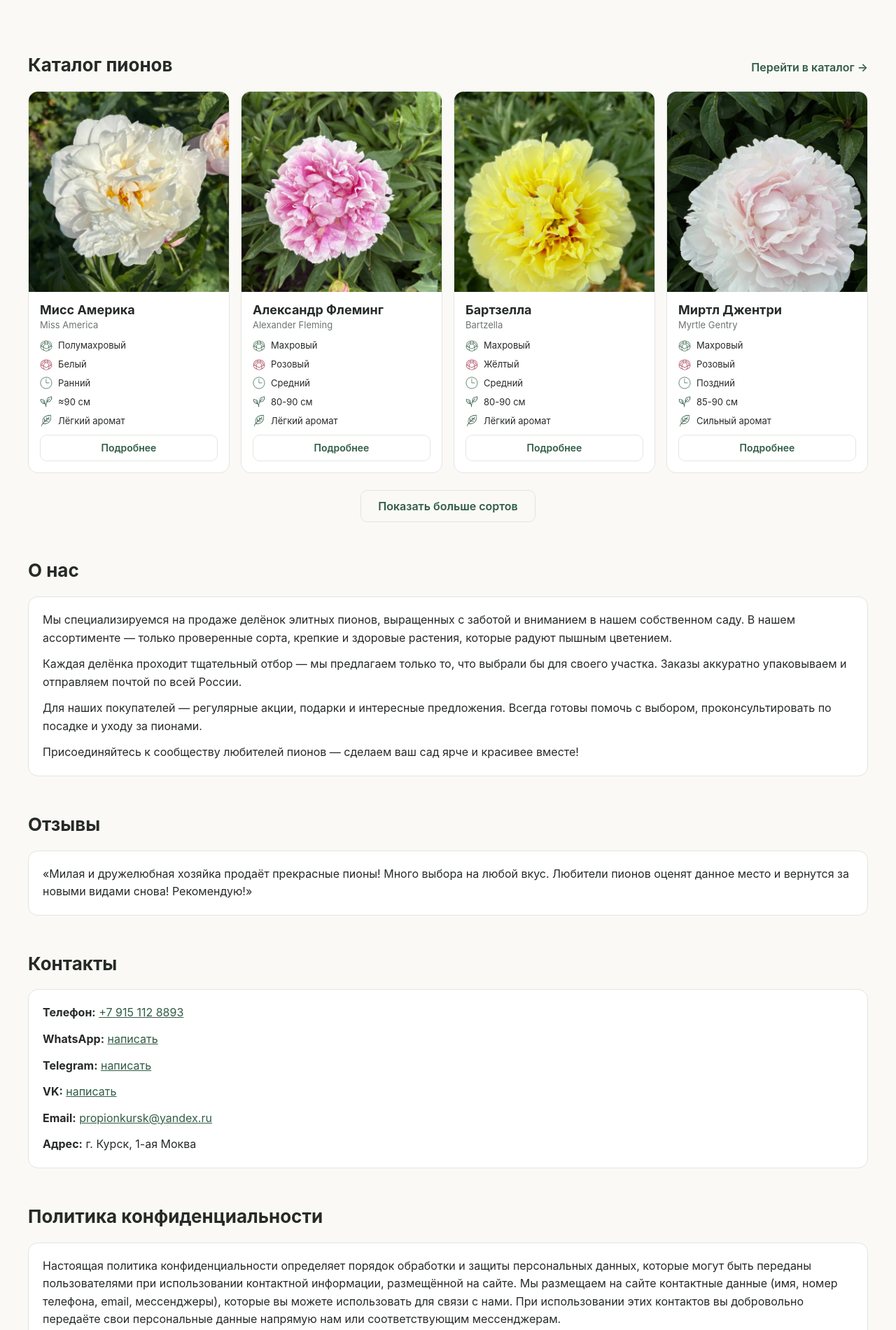
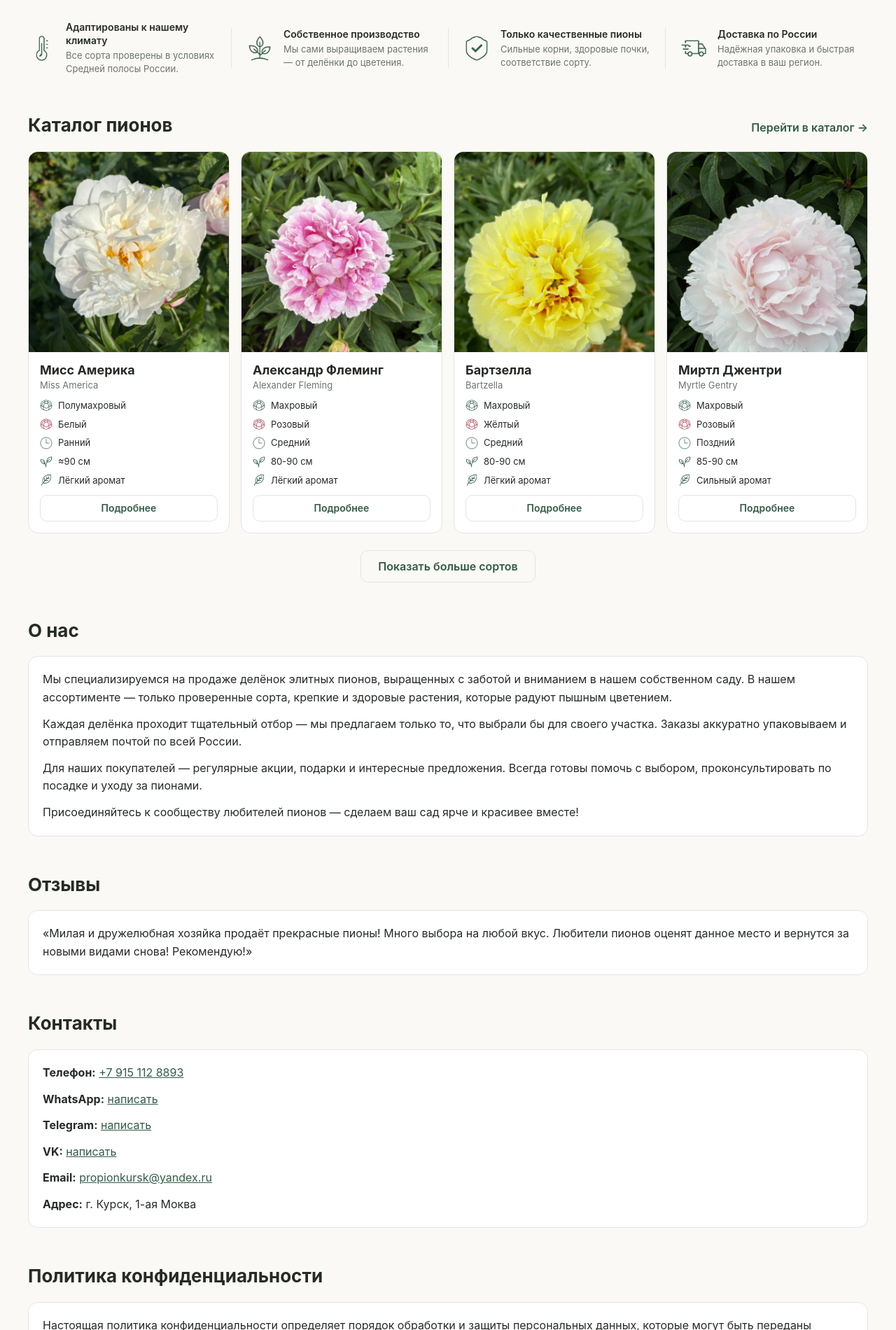
Before and after one commit to propionkursk/propionkursk.ru, a Jekyll site: the page built from index.html, in a window 1280 px wide. Shown: the part 720-2620 px from the top of the page at 70% size. Built offline with Jekyll 4.4.1, drawn with Linux system fonts in a browser that asks for light colours.

Commit message:
Add HOME-BENEFITS-001 benefits strip to homepage
Four-item benefits strip below the hero (climate fit, own production,
quality, delivery), with icons extracted and recolored from provided
source art. Tightened the hero/benefits spacing.

Co-Authored-By: Claude Sonnet 5 <noreply@anthropic.com>

```diff
--- a/assets/css/main.css
+++ b/assets/css/main.css
@@ -302,7 +302,7 @@ section.catalog-intro h1 { font-size: 36px; margin: 0 0 8px; }
 .hero-home {
   max-width: 1280px;
   margin: 0 auto;
-  padding: 32px 20px 40px;
+  padding: 32px 20px 16px;
 }
 
 .hero-home__media {
@@ -323,7 +323,7 @@ section.catalog-intro h1 { font-size: 36px; margin: 0 0 8px; }
 .hero-home__overlay { order: 1; }
 
 @media (min-width: 900px) {
-  .hero-home { padding: 48px 20px; }
+  .hero-home { padding: 48px 20px 20px; }
   .hero-home__media { display: block; }
   .hero-home__overlay {
     position: absolute;
@@ -364,6 +364,50 @@ section.catalog-intro h1 { font-size: 36px; margin: 0 0 8px; }
   .hero-home__trust li { flex: 1 1 150px; }
 }
 
+/* HOME-BENEFITS-001 */
+.home-benefits { background: var(--warm-ivory); }
+.home-benefits__list {
+  list-style: none;
+  margin: 0;
+  padding: 8px 20px 20px;
+  max-width: 1280px;
+  margin: 0 auto;
+  display: grid;
+  grid-template-columns: 1fr;
+  gap: 18px;
+}
+.home-benefits__item {
+  display: flex;
+  align-items: center;
+  gap: 14px;
+  padding-top: 18px;
+}
+.home-benefits__item:first-child { padding-top: 0; border-top: none; }
+.home-benefits__item:not(:first-child) { border-top: 1px solid var(--border); }
+.home-benefits__icon { width: 40px; height: 40px; flex-shrink: 0; object-fit: contain; }
+.home-benefits__title { font-size: 14px; font-weight: 600; color: var(--charcoal); margin: 0 0 2px; line-height: 1.35; }
+.home-benefits__desc { font-size: 13px; font-weight: 400; color: var(--muted-gray); margin: 0; line-height: 1.45; }
+
+@media (min-width: 600px) and (max-width: 899px) {
+  .home-benefits__list { grid-template-columns: 1fr 1fr; gap: 20px 24px; }
+  .home-benefits__item:nth-child(2) { border-top: none; }
+  .home-benefits__item:nth-child(1), .home-benefits__item:nth-child(2) { padding-top: 0; }
+}
+
+@media (min-width: 900px) {
+  .home-benefits__list {
+    grid-template-columns: repeat(4, 1fr);
+    align-items: center;
+    padding: 10px 20px 26px;
+    gap: 0;
+  }
+  .home-benefits__item {
+    padding: 0 20px;
+    border-top: none !important;
+  }
+  .home-benefits__item:not(:first-child) { border-left: 1px solid var(--border); }
+}
+
 .home-section { max-width: 1240px; margin: 0 auto; padding: 24px 20px; }
 .home-section h2 { font-size: 26px; margin: 0 0 16px; }
 .home-section__head { display: flex; align-items: baseline; justify-content: space-between; gap: 16px; margin-bottom: 16px; }
--- a/index.html
+++ b/index.html
@@ -52,6 +52,39 @@
         </ul>
       </div>
     </div>
+  </section>
+
+  <section class="home-benefits">
+    <ul class="home-benefits__list">
+      <li class="home-benefits__item">
+        <img class="home-benefits__icon" src="/img/icons/benefit-climate.png" alt="" aria-hidden="true">
+        <div>
+          <p class="home-benefits__title">Адаптированы к нашему климату</p>
+          <p class="home-benefits__desc">Все сорта проверены в условиях Средней полосы России.</p>
+        </div>
+      </li>
+      <li class="home-benefits__item">
+        <img class="home-benefits__icon" src="/img/icons/benefit-production.png" alt="" aria-hidden="true">
+        <div>
+          <p class="home-benefits__title">Собственное производство</p>
+          <p class="home-benefits__desc">Мы сами выращиваем растения — от делёнки до цветения.</p>
+        </div>
+      </li>
+      <li class="home-benefits__item">
+        <img class="home-benefits__icon" src="/img/icons/benefit-quality.png" alt="" aria-hidden="true">
+        <div>
+          <p class="home-benefits__title">Только качественные пионы</p>
+          <p class="home-benefits__desc">Сильные корни, здоровые почки, соответствие сорту.</p>
+        </div>
+      </li>
+      <li class="home-benefits__item">
+        <img class="home-benefits__icon" src="/img/icons/benefit-delivery.png" alt="" aria-hidden="true">
+        <div>
+          <p class="home-benefits__title">Доставка по России</p>
+          <p class="home-benefits__desc">Надёжная упаковка и быстрая доставка в ваш регион.</p>
+        </div>
+      </li>
+    </ul>
   </section>
 
   <section class="home-section">
```
Also changed, not shown: img/icons/benefit-climate.png (added), img/icons/benefit-delivery.png (added), img/icons/benefit-production.png (added), img/icons/benefit-quality.png (added).
